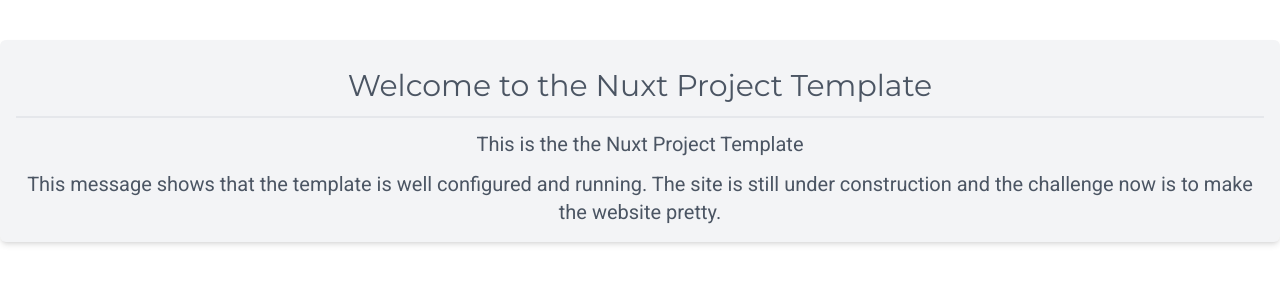
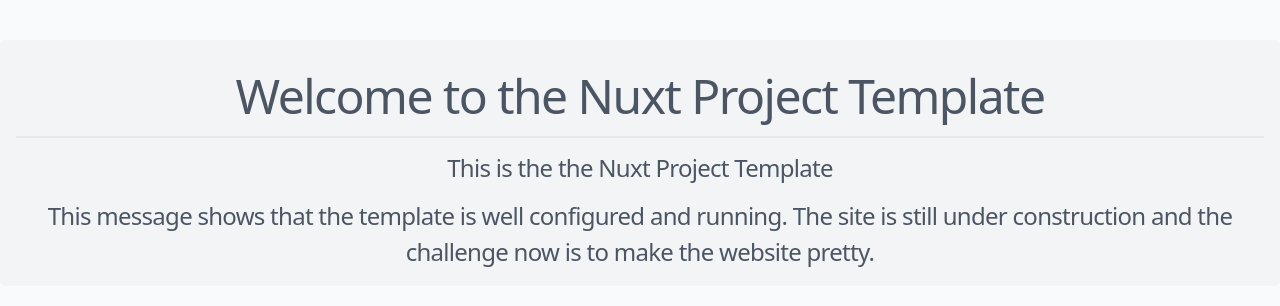
Before and after one commit to llihak/starter-nuxt-tailwind, a Nuxt app: page / in a window 1280 px wide. Shown: the top 306 px of the page. Built offline with nearby package versions, Linux system fonts and the light colour scheme.

Commit message:
build: added tailwind forms and typography modules.

```diff
--- a/assets/css/main.css
+++ b/assets/css/main.css
@@ -1,6 +1,15 @@
-@import url('https://fonts.googleapis.com/css2?family=Montserrat:wght@100;200;300;400;500;600;700;800;900&display=swap');
-@import url('https://fonts.googleapis.com/css2?family=Roboto:wght@100;300;400;500;700;900&display=swap');
+@import url('https://fonts.googleapis.com/css2?family=Poppins:wght@100;200;300;400;500;600;700;800;900&display=swap');
 
 @tailwind base;
 @tailwind components;
 @tailwind utilities;
+
+@layer base {
+	html {
+		scroll-behavior: smooth;
+	}
+
+	body {
+		@apply text-gray-600 bg-gray-50;
+	}
+}
--- a/package.json
+++ b/package.json
@@ -13,6 +13,7 @@
   },
   "dependencies": {
     "@nuxtjs/axios": "^5.13.6",
+    "@tailwindcss/forms": "^0.4.0",
     "core-js": "^3.19.3",
     "nuxt": "^2.15.8",
     "vue": "^2.6.14",
@@ -22,6 +23,7 @@
   },
   "devDependencies": {
     "@nuxt/postcss8": "^1.1.3",
+    "@tailwindcss/typography": "^0.5.0",
     "autoprefixer": "^10.4.2",
     "eslint-config-prettier": "^8.3.0",
     "postcss": "^8.4.5",
--- a/tailwind.config.js
+++ b/tailwind.config.js
@@ -7,11 +7,24 @@
 		'./nuxt.config.{js,ts}',
 	],
 	theme: {
+		boxShadow: {
+			sm: '0px 2px 4px 0px rgba(11, -10, -55, -0.15)',
+			lg: '0px 8px 20px 0px rgba(18, -16, -99, -0.06)',
+		},
+		fontSize: {
+			xs: ['14px', { lineHeight: '24px', letterSpacing: '-0.03em' }],
+			sm: ['16px', { lineHeight: '28px', letterSpacing: '-0.03em' }],
+			lg: ['18px', { lineHeight: '28px', letterSpacing: '-0.03em' }],
+			xl: ['24px', { lineHeight: '36px', letterSpacing: '-0.03em' }],
+			'2xl': ['36px', { lineHeight: '48px', letterSpacing: '-0.032em' }],
+			'3xl': ['48px', { lineHeight: '56px', letterSpacing: '-0.032em' }],
+			'4xl': ['56px', { lineHeight: '64px', letterSpacing: '-0.032em' }],
+			'5xl': ['80px', { lineHeight: '80px', letterSpacing: '-0.032em' }],
+		},
 		fontFamily: {
-			montserrat: 'Montserrat, sans-serif',
-			roboto: 'Roboto, san-serif',
+			poppins: 'Poppins, sans-serif',
 		},
 		extend: {},
 	},
-	plugins: [],
+	plugins: [require('@tailwindcss/typography'), require('@tailwindcss/forms')],
 };
```
Also changed, not shown: 1 other file (tests, documents, lock files or other folders).
